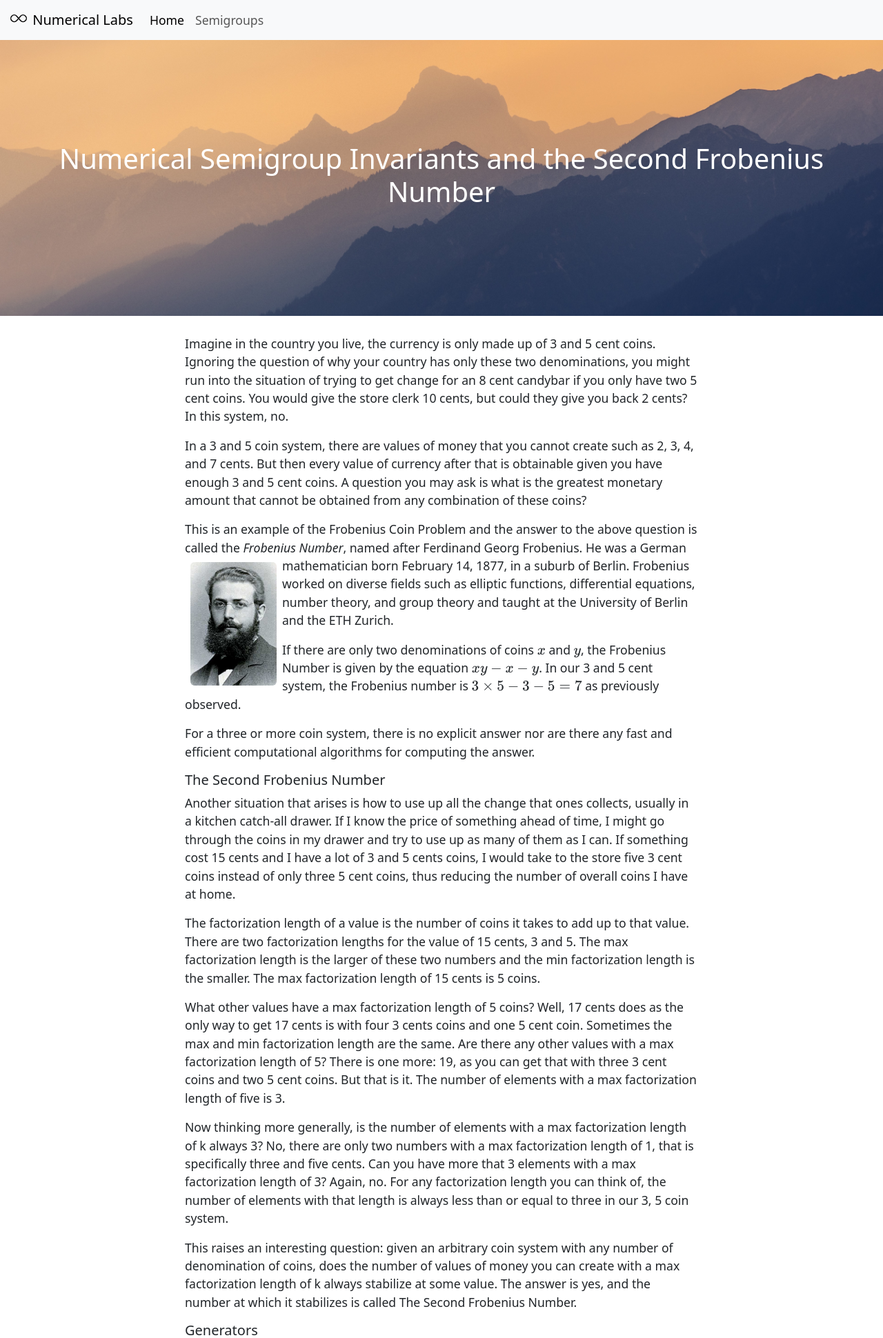
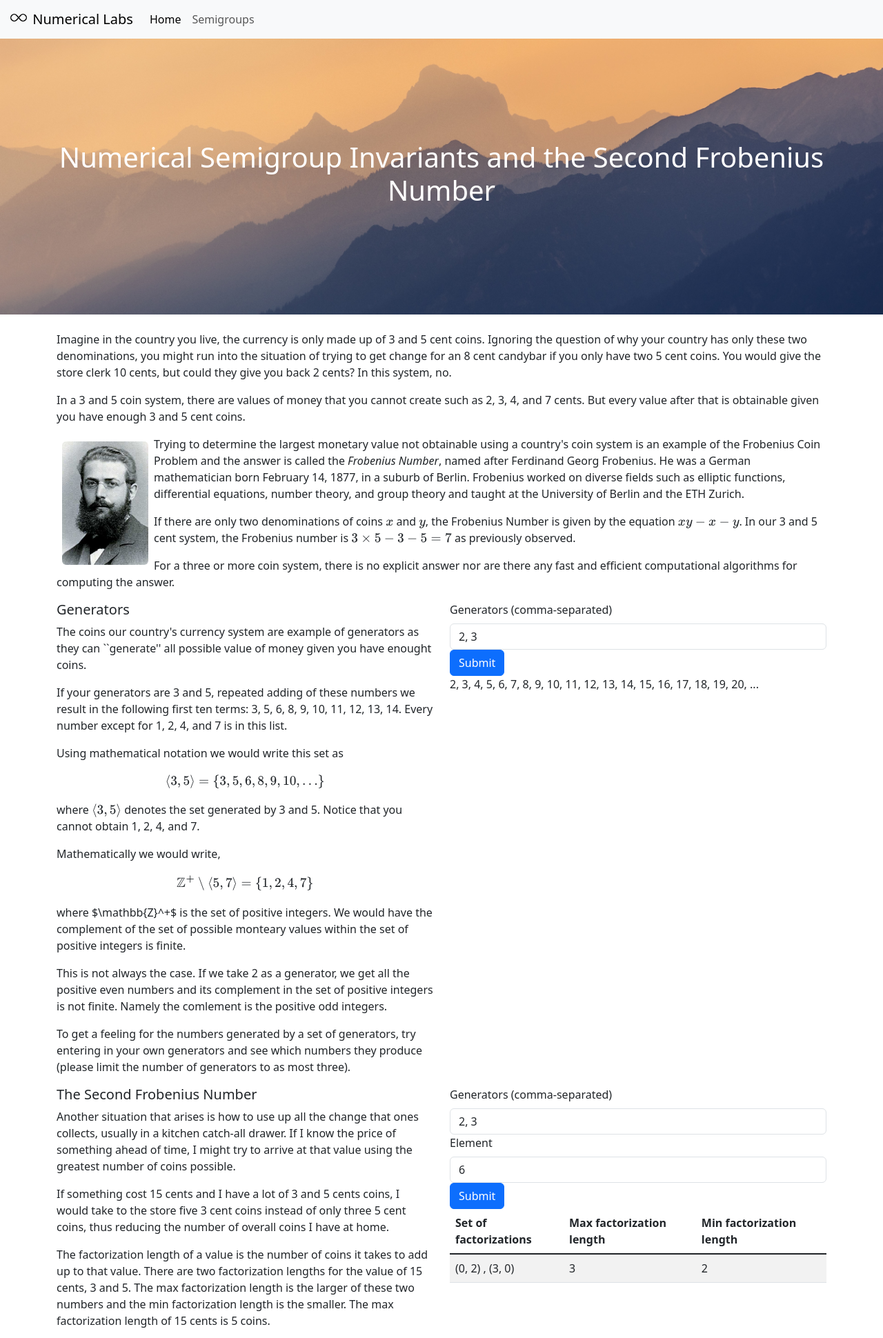
Before and after one commit to curtisolinger/NumericalLabs, a Flask app: page /semigroups in a window 1280 px wide. Shown: the top 1940 px of the page at 69% size. Run offline with Flask 3, Linux system fonts and the light colour scheme; some libraries are stand-ins or nearby versions.

Commit message:
Re-worked layout

```diff
--- a/templates/base.html
+++ b/templates/base.html
@@ -9,7 +9,7 @@
         body {
 <!--            font-family: 'Cormorant Garamond', serif;-->
             font-family: 'Inter', sans-serif;
-            font-size: 1.1rem;
+            font-size: 1rem;
 <!--            color: #2D712A-->
         }
         h1 {
--- a/templates/semigroups.html
+++ b/templates/semigroups.html
@@ -36,23 +36,28 @@
 {% block content %}
 
 <div class="container">
-    <div class="col-lg-2"></div>
-    <div class="col-lg-8 mx-auto">
+    <div class="row">
+        <div class="col-lg-12 mx-auto">
             <br>
             <p>
                 Imagine in the country you live, the currency is only made up of 3 and 5 cent coins. Ignoring the question of why your country has only these two denominations, you might run into the situation of trying to get change for an 8 cent candybar if you only have two 5 cent coins. You would give the store clerk 10 cents, but could they give you back 2 cents? In this system, no.
             </p>
             <p>
-            In a 3 and 5 coin system, there are values of money that you cannot create such as 2, 3, 4, and 7 cents. But then every value of currency after that is obtainable given you have enough 3 and 5 cent coins. A question you may ask is what is the greatest monetary amount that cannot be obtained from any combination of these coins?
+                In a 3 and 5 coin system, there are values of money that you
+                cannot create such as 2, 3, 4, and 7 cents. But every value
+                after that is obtainable given you have enough 3 and 5 cent
+                coins.
             </p>
             <p>
-            This is an example of the Frobenius Coin Problem and the answer
-            to the above question is called the <em>Frobenius Number</em>,
-            named after Ferdinand Georg Frobenius. He was a German
-            mathematician born February 14, 1877, in a suburb of Berlin.
                 <img src="{{ url_for('static', filename='img/frobenius.jpg') }}"
                      class="rounded float-start mx-2 my-2" width="125"
                      alt="Ferdinand Georg Frobenius">
+                Trying to determine the largest monetary value not
+                obtainable using a country's coin system is an example of
+                the Frobenius Coin Problem and the answer is called the
+                <em>Frobenius Number</em>, named after Ferdinand Georg
+                Frobenius. He was a German
+                mathematician born February 14, 1877, in a suburb of Berlin.
                 Frobenius worked on diverse fields such as elliptic functions,
                 differential equations, number theory, and group theory and
                 taught at the University of Berlin and the ETH Zurich.
@@ -60,30 +65,13 @@
             <p>
                 If there are only two denominations of coins \(x\) and \(y\), the Frobenius Number is given by the equation \(xy - x - y \). In our 3 and 5 cent system, the Frobenius number is \(3 \times 5 - 3 - 5 = 7\) as previously observed.
             </p>
-<!--        <p>-->
-<!--            In mathematics, asking a relatively simple questions can-->
-<!--            sometimes lead to rich  discoveries encompassing a diverse set-->
-<!--            of fields and produce some new mathematics along the way.-->
-<!--        </p>-->
             <p>
                 For a three or more coin system, there is no explicit answer nor are there any fast and efficient computational algorithms for computing the answer.
             </p>
-        <h5>The Second Frobenius Number</h5>
-        <p>
-            Another situation that arises is how to use up all the change that ones collects, usually in a kitchen catch-all drawer. If I know the price of something ahead of time, I might go through the coins in my drawer and try to use up as many of them as I can. If something cost 15 cents and I have a lot of 3 and 5 cents coins, I would take to the store five 3 cent coins instead of only three 5 cent coins, thus reducing the number of overall coins I have at home.
-        </p>
-        <p>
-            The factorization length of a value is the number of coins it takes to add up to that value. There are two factorization lengths for the value of 15 cents, 3 and 5. The max factorization length is the larger of these two numbers and the min factorization length is the smaller. The max factorization length of 15 cents is 5 coins.
-        </p>
-        <p>
-            What other values have a max factorization length of 5 coins? Well, 17 cents does as the only way to get 17 cents is with four 3 cents coins and one 5 cent coin. Sometimes the max and min factorization length are the same. Are there any other values with a max factorization length of 5? There is one more: 19, as you can get that with three 3 cent coins and two 5 cent coins. But that is it. The number of elements with a max factorization length of five is 3.
-        </p>
-        <p>
-            Now thinking more generally, is the number of elements with a max factorization length of k always 3? No, there are only two numbers with a max factorization length of 1, that is specifically three and five cents. Can you have more that 3 elements with a max factorization length of 3? Again, no. For any factorization length you can think of, the number of elements with that length is always less than or equal to three in our 3, 5 coin system.
-        </p>
-        <p>
-            This raises an interesting question: given an arbitrary coin system with any number of denomination of coins, does the number of values of money you can create with a max factorization length of k always stabilize at some value. The answer is yes, and the number at which it stabilizes is called The Second Frobenius Number.
-        </p>
+        </div>
+    </div>
+    <div class="row">
+        <div class="col-lg-6 mx-auto">
             <h5>Generators</h5>
             <p>
                 The coins our country's currency system are example of generators as they can ``generate'' all possible value of money given you have enought coins.
@@ -91,20 +79,21 @@
             <p>
                 If your generators are 3 and 5, repeated adding of these numbers
                 we result in the following first ten terms:
-            <div class="container text-center my-2">
-                <div class="row">
-                    <div class="col-sm-3"></div>
-                    <div class="col-sm-6">
-                        {% for num in example_0 %}
-                            {{ num }},
-                        {% endfor %}...
-                    </div>
-                    <div class="col-sm-3"></div>
-                </div>
-            </div>
+                3, 5, 6, 8, 9, 10, 11, 12, 13, 14.
+    <!--            <div class="container text-center my-2">-->
+    <!--                <div class="row">-->
+    <!--                    <div class="col-sm-3"></div>-->
+    <!--                    <div class="col-sm-6">-->
+    <!--                        {% for num in example_0 %}-->
+    <!--                            {{ num }},-->
+    <!--                        {% endfor %}...-->
+    <!--                    </div>-->
+    <!--                    <div class="col-sm-3"></div>-->
+    <!--                </div>-->
+    <!--            </div>-->
                 Every number except for 1, 2, 4, and 7 is in this list.
             </p>
-        <p id="gen1">
+            <p>
                 Using mathematical notation we would write this set as
                 \[
                     \langle 3, 5 \rangle = \{3, 5, 6, 8, 9, 10, \ldots \}
@@ -128,9 +117,10 @@
                 produce (please limit the number of generators to
                 as most three).
             </p>
-        <div class="container">
-            <div class="row my-4">
-                <div class="col-3">
+        </div>
+        <div class="col-lg-6 mx-auto" id="gen1">
+            <div class="row">
+                <div class="col">
                     <form action="{{ url_for('semigroups', _anchor='gen1') }}"
                           method="POST">
                         {{ form1.csrf_token }}
@@ -140,13 +130,95 @@
                         {{ form1.submit(class="btn btn-primary") }}
                     </form>
                 </div>
-                <div class="col-9 row align-items-center">
+            </div>
+            <div class="row">
+                <div class="col">
                     {% for num in example_1 %}
                         {{ num }},
                     {% endfor %}...
                 </div>
             </div>
         </div>
+    </div>
+    <div class="row">
+        <div class="col-lg-6 mx-auto">
+            <h5>The Second Frobenius Number</h5>
+            <p>
+                Another situation that arises is how to use up all the
+                change that ones collects, usually in a kitchen catch-all
+                drawer. If I know the price of something ahead of time, I
+                might try to arrive at that value using the greatest number
+                of coins possible.
+            </p>
+            <p>
+                If something cost 15 cents and I have
+                a lot of 3 and 5 cents coins, I would take to the store five
+                3 cent coins instead of only three 5 cent coins, thus
+                reducing the number of overall coins I have at home.
+            </p>
+            <p>
+                The factorization length of a value is the number of coins
+                it takes to add up to that value. There are two
+                factorization lengths for the value of 15 cents, 3 and 5.
+                The max factorization length is the larger of these two
+                numbers and the min factorization length is the smaller. The
+                max factorization length of 15 cents is 5 coins.
+            </p>
+            <p>
+                What other values have a max factorization length of 5 coins? Well, 17 cents does as the only way to get 17 cents is with four 3 cents coins and one 5 cent coin. Sometimes the max and min factorization length are the same. Are there any other values with a max factorization length of 5? There is one more: 19, as you can get that with three 3 cent coins and two 5 cent coins. But that is it. The number of elements with a max factorization length of five is 3.
+            </p>
+            <p>
+                Now thinking more generally, is the number of elements with a max factorization length of k always 3? No, there are only two numbers with a max factorization length of 1, that is specifically three and five cents. Can you have more that 3 elements with a max factorization length of 3? Again, no. For any factorization length you can think of, the number of elements with that length is always less than or equal to three in our 3, 5 coin system.
+            </p>
+            <p>
+                This raises an interesting question: given an arbitrary coin system with any number of denomination of coins, does the number of values of money you can create with a max factorization length of k always stabilize at some value. The answer is yes, and the number at which it stabilizes is called The Second Frobenius Number.
+            </p>
+        </div>
+        <div class="col-lg-6 mx-auto" id="gen3">
+            <div class="row">
+                <div class="col">
+                    <form action="{{ url_for('semigroups', _anchor='gen3') }}"
+                          method="POST">
+                        {{ form3.csrf_token }}
+                        {{ form3.generators3.label(class="form-label") }}
+                        {{ form3.generators3(class="form-control",
+                            value=session['gen3']) }}
+                        {{ form3.single_element.label(class="form-label") }}
+                        {{ form3.single_element(class="form-control",
+                        value=session['single_element']) }}
+                        {{ form3.submit(class="btn btn-primary") }}
+                    </form>
+                </div>
+            </div>
+            <div class="row">
+                <div class="col">
+                    <table class="table table-striped px-4">
+                        <thead>
+                            <tr>
+                                <th scope="col">Set of factorizations</th>
+                                <th scope="col">Max factorization length</th>
+                                <th scope="col">Min factorization length</th>
+                            </tr>
+                        </thead>
+                        <tbody class="table-group-divider">
+                            <tr>
+                                <td>
+                                    {% for item in list[0] %}
+                                        {{ item }}
+                                        {% if not loop.last %},{% endif %}
+                                    {% endfor %}
+                                </td>
+                                <td>{{ list[1] }}</td>
+                                <td>{{ list[2] }}</td>
+                            </tr>
+                        </tbody>
+                    </table>
+                </div>
+            </div>
+        </div>
+    </div>
+    <div class="row">
+        <div class="col-lg-6 mx-auto">
             <h5>Numerical Semigroups</h5>
             <p>
                 By examining all the values we can create with whatever denominations of coins we have in our currency system, as long as the coins themselves don`t share any common factors, we've have been creating a structure called a numerical semigroup. The coins themselves are called generators since they ``generate'' all possible values of money.
@@ -169,6 +241,7 @@
             <p>
                 Numerical Semigroups are the main field of study for this article and while they might seem simple, there is a great deal to discover about them. To get started, we will lay out some definitions that will allow us to examine numbers, called invariants, that capture information about the structure of the semigroups.
             </p>
+
             <h5>Max and min factorization lengths</h5>
             <p>
                 Let \( m_1, \ldots, m_n \) be a set of generators for the
@@ -210,49 +283,6 @@
                 factorization lengths along with the max length and min length
                 for the element.
             </p>
-
-        <!--Single element invariant chart-->
-        <div class="container" id="gen3">
-            <div class="row">
-                <div class="col-sm-4">
-                    <form action="{{ url_for('semigroups', _anchor='gen3') }}"
-                          method="POST">
-                        {{ form3.csrf_token }}
-                        {{ form3.generators3.label(class="form-label") }}
-                        {{ form3.generators3(class="form-control",
-                            value=session['gen3']) }}
-                        {{ form3.single_element.label(class="form-label") }}
-                        {{ form3.single_element(class="form-control",
-                        value=session['single_element']) }}
-                        {{ form3.submit(class="btn btn-primary") }}
-                    </form>
-                </div>
-                <div class="col-sm-8">
-                    <table class="table table-striped px-4">
-                        <thead>
-                            <tr>
-                                <th scope="col">Set of factorizations</th>
-                                <th scope="col">Max factorization length</th>
-                                <th scope="col">Min factorization length</th>
-                            </tr>
-                        </thead>
-                        <tbody class="table-group-divider">
-                            <tr>
-                                <td>
-                                    {% for item in list[0] %}
-                                        {{ item }}
-                                        {% if not loop.last %},{% endif %}
-                                    {% endfor %}
-                                </td>
-                                <td>{{ list[1] }}</td>
-                                <td>{{ list[2] }}</td>
-                            </tr>
-                        </tbody>
-                    </table>
-                </div>
-            </div>
-        </div>
-
             <p>
                 A question I was interested in regarding these max factorization
                 lengths is for any max factorization length k, how many monoid
@@ -265,11 +295,11 @@
                 that there are only two elements that have a max factorization
                 length of 2.
             </p>
-
+        </div>
+        <div class="col-lg-6 mx-auto">
+            <div class="row">
                 <!--Form and graph-->
-        <div class="container my-5" id="gen2">
-            <div class="row">
-                <div class="col-sm-4">
+                <div class="col">
                     <form action="{{ url_for('semigroups', _anchor='gen2') }}"
                               method="POST">
                             {{ form2.csrf_token }}
@@ -280,13 +310,14 @@
                             {{ form2.submit(class="btn btn-primary") }}
                     </form>
                 </div>
-                <div class="col-sm-8">
-                    <div id="chart"
-                         class="embed-responsive embed-responsive-16by9"></div>
+            </div>
+            <div class="row">
+                <div class="col" id="gen2">
+                    <div id="chart" class="embed-responsive embed-responsive-16by9"></div>
                 </div>
             </div>
-        </div>
-
+            <div class="row">
+                <div class="col">
                     <!--Invariant table-->
                     <table class="table table-striped px-4">
                 <thead>
@@ -315,33 +346,12 @@
                     {% endfor %}
                 </tbody>
             </table>
-
-
+                </div>
 
             </div>
-    <div class="col-lg-2"></div>
         </div>
-
-
-
-
-
-
-
-
-
-
-
-
-
-
-
-
-
-
-
-
-
+    </div>
+</div>
 {% endblock %}
 
 {% block scripts %}
```
Lines whose indentation alone changed are shown as unchanged.
